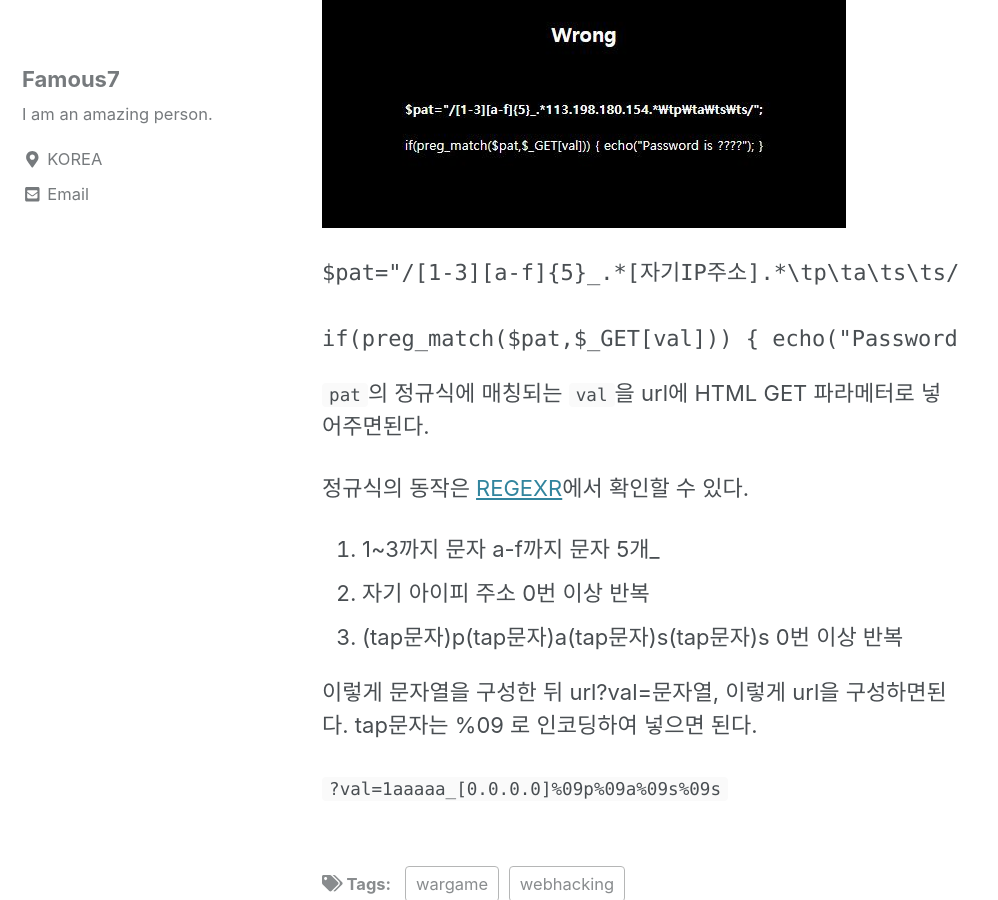
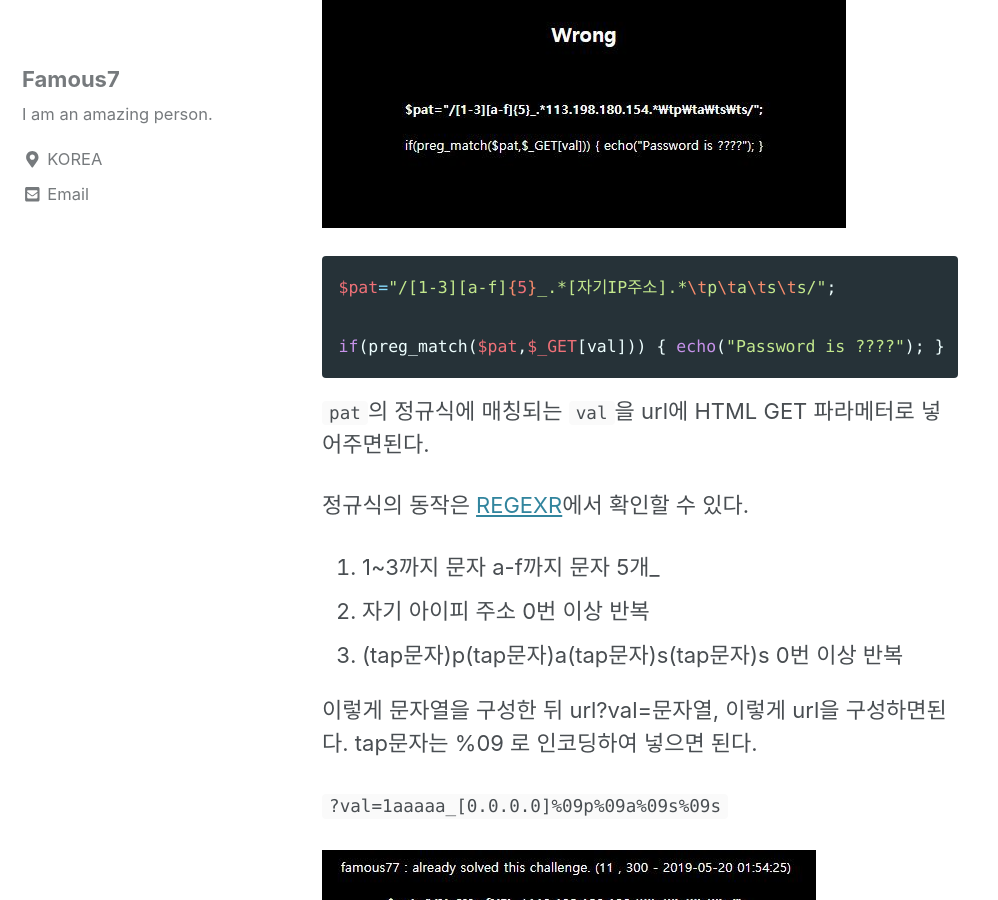
Before and after one commit to Famous7/famous7.github.io, a Jekyll site: the page built from _posts/2019-05-20-webhacking.kr-11.md, in a window 1280 px wide and 900 px high, scrolled down 367 px. Shown: the whole window, without its empty margins (0-998 px from the left). Built offline with Jekyll 4.4.1, drawn with Linux system fonts in a browser that asks for light colours; cached includes are drawn as plain includes; nearby versions of some CDN libraries.

Commit message:
fix second post

````diff
--- a/_posts/2019-05-20-webhacking.kr-11.md
+++ b/_posts/2019-05-20-webhacking.kr-11.md
@@ -15,7 +15,7 @@ tags:
 
 ![11번](/img/11번_1.JPG)
 
-```PHP
+```php
 $pat="/[1-3][a-f]{5}_.*[자기IP주소].*\tp\ta\ts\ts/";
 
 if(preg_match($pat,$_GET[val])) { echo("Password is ????"); }
@@ -33,3 +33,5 @@ if(preg_match($pat,$_GET[val])) { echo("Password is ????"); }
 tap문자는 %09 로 인코딩하여 넣으면 된다.
 
 `?val=1aaaaa_[0.0.0.0]%09p%09a%09s%09s`
+
+![11번](/img/11번_2.JPG)
````
Also changed, not shown: img/11번_2.JPG (added).
